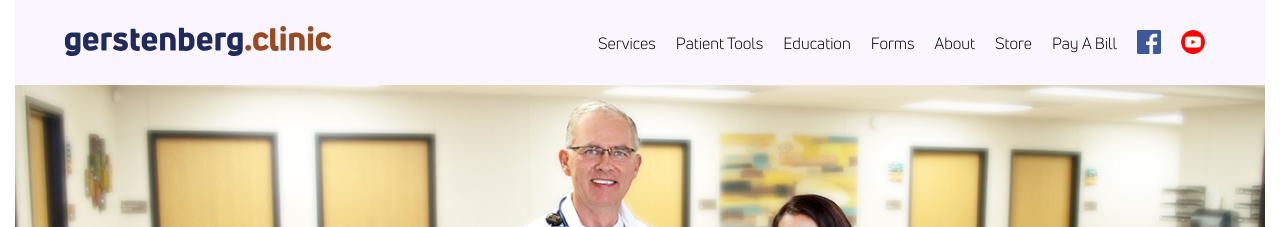
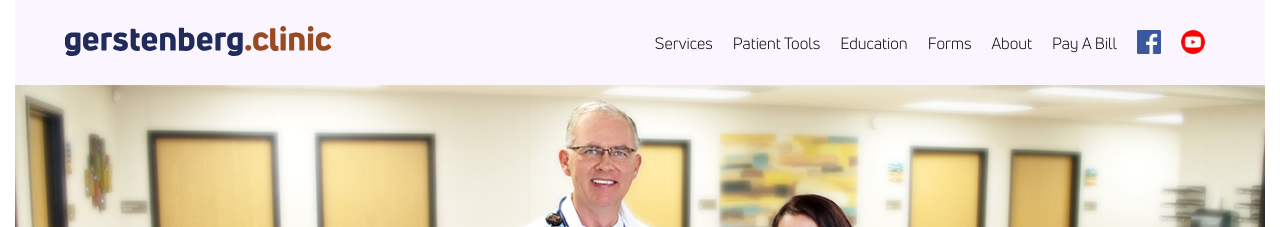
Before and after one commit to theneverwoods/gerstenberg.clinic, a Jekyll site: the page built from index.html, in a window 1280 px wide and 900 px high. Shown: the top 227 px of the window. Built offline with Jekyll 4.4.1, drawn with Linux system fonts in a browser that asks for light colours; comment, search, counter and statistics services are not loaded.

Commit message:
Update header.html

```diff
--- a/_includes/header.html
+++ b/_includes/header.html
@@ -43,8 +43,6 @@
 
       <li class="{% if page.permalink contains '/about' %}active{% endif %}"><a target="_blank" href="{{ site.baseurl }}/about">About</a></li>
 
-        <li><a target="_blank" href="/store.html">Store</a></li>
-
         <li><a href="/pay" target="_blank">Pay A Bill</a></li>
 
       <li><a href="https://www.facebook.com/gerstenberg.clinic/" target="_blank"><img src="{{ site.baseurl }}/img/fb-icon.png" /></a></li>
```
